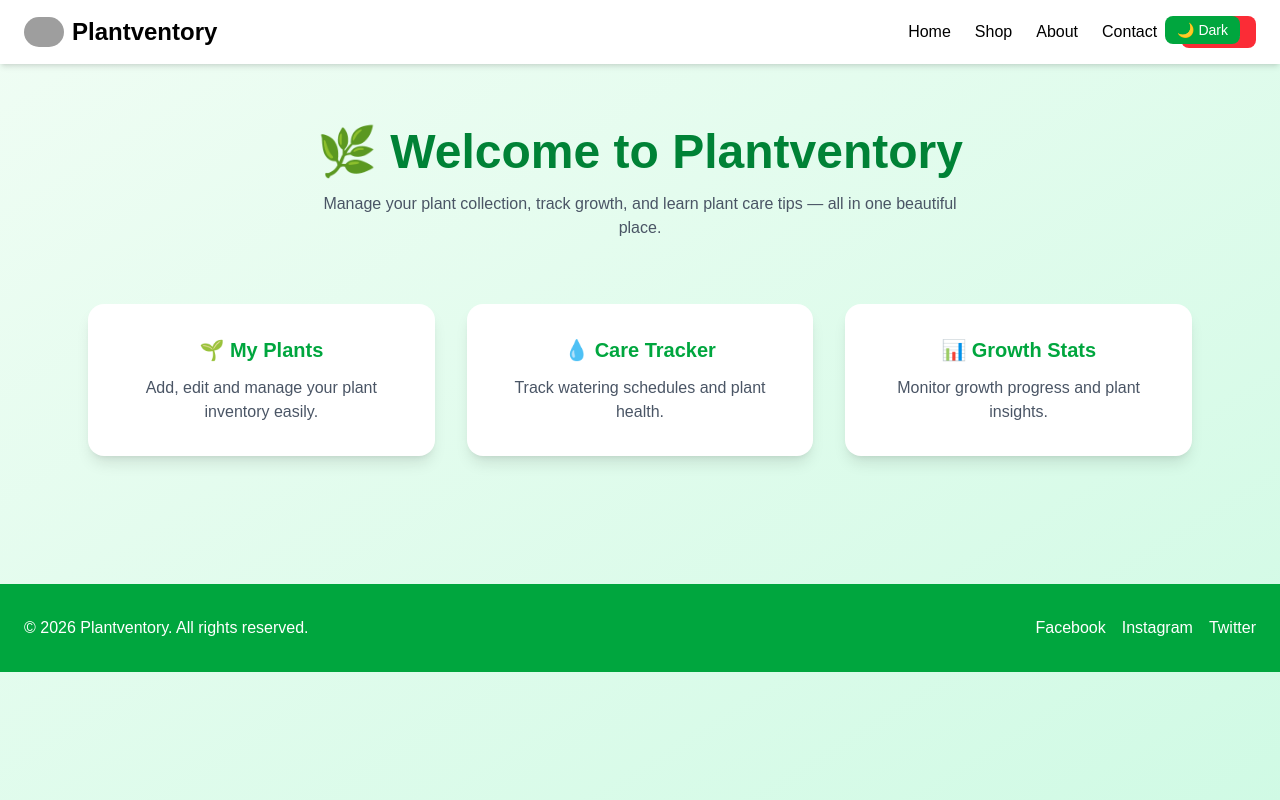
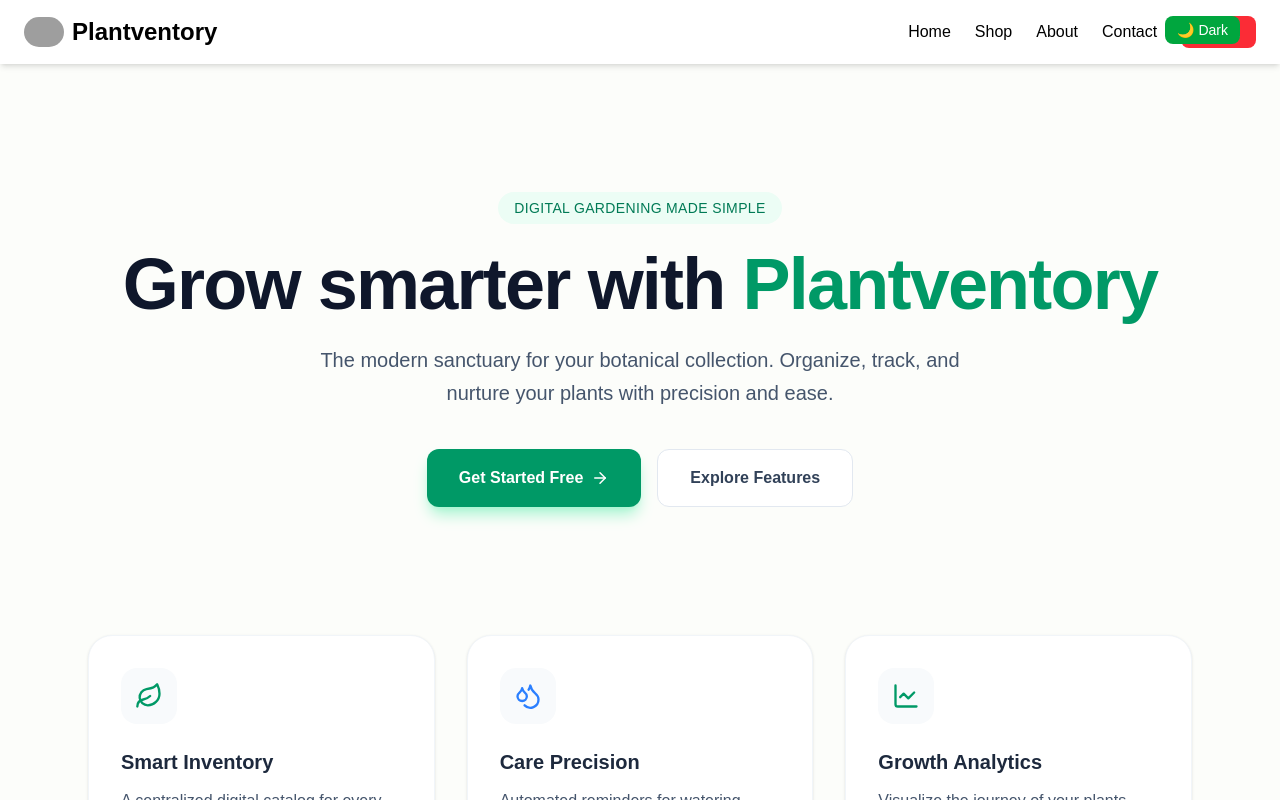
Before and after one commit to yasarahasini/plant-ventory, a Next.js app in the folder frontend/: page / in a window 1280 px wide. Shown: the top 800 px of the page. Built offline with nearby package versions, Linux system fonts and the light colour scheme; grey boxes are pictures that could not be loaded.

Commit message:
update pages

```diff
--- a/frontend/app/page.tsx
+++ b/frontend/app/page.tsx
@@ -2,52 +2,75 @@
 
 import Navbar from "./components/navbar";
 import Footer from "./components/footer";
+import { ArrowRight, Leaf, Droplets, LineChart } from "lucide-react"; // Using Lucide icons for a cleaner look
 
 export default function HomePage() {
   return (
-    <div className="flex flex-col min-h-screen bg-gradient-to-br from-green-50 to-emerald-100">
+    <div className="flex flex-col min-h-screen bg-[#fcfdfa] text-slate-900">
       <Navbar />
 
-      <section className="text-center py-16 px-6">
-        <h1 className="text-4xl md:text-5xl font-bold text-green-700 mb-4">
-          🌿 Welcome to Plantventory
-        </h1>
-        <p className="text-gray-600 max-w-2xl mx-auto">
-          Manage your plant collection, track growth, and learn plant care
-          tips — all in one beautiful place.
-        </p>
-      </section>
+      <main className="flex-grow">
+        {/* --- Hero Section --- */}
+        <section className="relative overflow-hidden py-20 lg:py-32 px-6">
+          <div className="max-w-6xl mx-auto text-center">
+            <span className="inline-block px-4 py-1.5 mb-6 text-sm font-medium tracking-wide text-emerald-700 uppercase bg-emerald-50 rounded-full">
+              Digital Gardening Made Simple
+            </span>
+            <h1 className="text-5xl md:text-7xl font-extrabold tracking-tight text-slate-900 mb-6">
+              Grow smarter with <span className="text-emerald-600">Plantventory</span>
+            </h1>
+            <p className="text-lg md:text-xl text-slate-600 max-w-2xl mx-auto mb-10 leading-relaxed">
+              The modern sanctuary for your botanical collection. Organize, track, and nurture your plants with precision and ease.
+            </p>
+            <div className="flex flex-col sm:flex-row justify-center gap-4">
+              <button className="px-8 py-4 bg-emerald-600 hover:bg-emerald-700 text-white font-semibold rounded-xl transition-all shadow-lg shadow-emerald-200 flex items-center justify-center gap-2">
+                Get Started Free <ArrowRight size={18} />
+              </button>
+              <button className="px-8 py-4 bg-white border border-slate-200 hover:border-emerald-200 hover:bg-emerald-50 text-slate-700 font-semibold rounded-xl transition-all">
+                Explore Features
+              </button>
+            </div>
+          </div>
+        </section>
 
-      <main className="max-w-6xl mx-auto px-6 pb-16 grid md:grid-cols-3 gap-8">
-        <div className="bg-white shadow-lg rounded-2xl p-8 text-center hover:shadow-xl transition">
-          <h3 className="text-xl font-bold mb-3 text-green-600">
-            🌱 My Plants
-          </h3>
-          <p className="text-gray-600">
-            Add, edit and manage your plant inventory easily.
-          </p>
-        </div>
-
-        <div className="bg-white shadow-lg rounded-2xl p-8 text-center hover:shadow-xl transition">
-          <h3 className="text-xl font-bold mb-3 text-green-600">
-            💧 Care Tracker
-          </h3>
-          <p className="text-gray-600">
-            Track watering schedules and plant health.
-          </p>
-        </div>
-
-        <div className="bg-white shadow-lg rounded-2xl p-8 text-center hover:shadow-xl transition">
-          <h3 className="text-xl font-bold mb-3 text-green-600">
-            📊 Growth Stats
-          </h3>
-          <p className="text-gray-600">
-            Monitor growth progress and plant insights.
-          </p>
-        </div>
+        {/* --- Features Grid --- */}
+        <section className="max-w-6xl mx-auto px-6 pb-24">
+          <div className="grid md:grid-cols-3 gap-8">
+            <FeatureCard
+              icon={<Leaf className="text-emerald-600" size={28} />}
+              title="Smart Inventory"
+              description="A centralized digital catalog for every species in your home, complete with custom notes and photos."
+            />
+            <FeatureCard
+              icon={<Droplets className="text-blue-500" size={28} />}
+              title="Care Precision"
+              description="Automated reminders for watering, fertilizing, and repotting based on seasonal needs."
+            />
+            <FeatureCard
+              icon={<LineChart className="text-emerald-600" size={28} />}
+              title="Growth Analytics"
+              description="Visualize the journey of your plants through height charts, health logs, and time-lapse logs."
+            />
+          </div>
+        </section>
       </main>
 
       <Footer />
     </div>
   );
 }
+
+// Reusable Sub-component for a cleaner Main component
+function FeatureCard({ icon, title, description }: { icon: React.ReactNode, title: string, description: string }) {
+  return (
+    <div className="group bg-white border border-slate-100 p-8 rounded-3xl shadow-sm hover:shadow-xl hover:-translate-y-1 transition-all duration-300">
+      <div className="w-14 h-14 bg-slate-50 rounded-2xl flex items-center justify-center mb-6 group-hover:scale-110 transition-transform">
+        {icon}
+      </div>
+      <h3 className="text-xl font-bold mb-3 text-slate-800">{title}</h3>
+      <p className="text-slate-600 leading-relaxed">
+        {description}
+      </p>
+    </div>
+  );
+}
```
